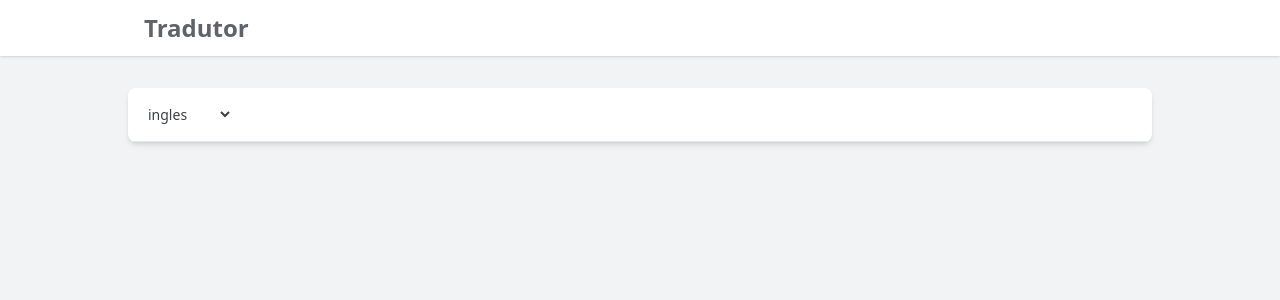
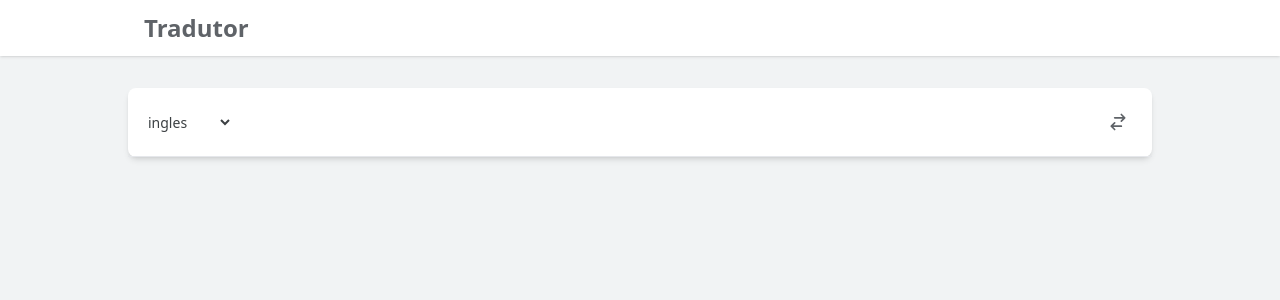
Before and after one commit to Carlamagalhaes1/Tradutor, a React (Vite) app: page / in a window 1280 px wide. Shown: the top 300 px of the page. Built offline with nearby package versions, Linux system fonts and the light colour scheme.

Commit message:
botão de troca

```diff
--- a/src/App.jsx
+++ b/src/App.jsx
@@ -2,12 +2,12 @@
 function App() {
 
   const lenguages = [
-    { code : "en", name: "ingles"},
-    { code : "es", name: "espanhol"},
-    { code : "fr", name: "francês"},
-    { code : "de", name: "alemão"},
-    { code : "it", name: "italiano"},
-    { code : "pt", name: "português"},
+    { code: "en", name: "ingles" },
+    { code: "es", name: "espanhol" },
+    { code: "fr", name: "francês" },
+    { code: "de", name: "alemão" },
+    { code: "it", name: "italiano" },
+    { code: "pt", name: "português" },
   ]
 
 
@@ -24,15 +24,35 @@ function App() {
         <main className="flex-grow flex items-start justify-center px-4 py-8">
           <div className="w-full max-w-5xl bg-white rounded-lg shadow-md overflow-hidden-">
             <div
-            className="flex items-center justify-between p-4 border-b border-gray-200">
-              <select  className=" text-sm text-textColor bg-transparent border-none focus:outline-none cursor-pointer">
-               {lenguages.map((lang) =>  (
-                <option key={lang.code} value={lang.code}>
-                  {lang.name}
-                </option>
-               ))}
+              className="flex items-center justify-between p-4 border-b border-gray-200">
+              <select className=" text-sm text-textColor bg-transparent border-none focus:outline-none cursor-pointer">
+                {lenguages.map((lang) => (
+                  <option key={lang.code} value={lang.code}>
+                    {lang.name}
+                  </option>
+                ))}
 
               </select>
+              <button className="p-2 rounded-full hover:bg-gray-100 outline-none ">
+                <svg
+
+                  className="w-5 h-5 text-headerColor"
+                  fill="none"
+                  stroke="currentColor"
+                  viewBox="0 0 24 24"
+                  xmlns="http://www.w3.org/2000/svg"
+                >
+                  <path
+                    strokeLinecap="round"
+                    strokeLinejoin="round"
+                    strokeWidth={2}
+                    d="M8 7h12m0 0l-4-4m4 4l-4 4m0 6H4m0 0l4 4m-4-4l4-4"
+                  />
+                </svg>
+
+              </button>
+
+
             </div>
           </div>
 
```
